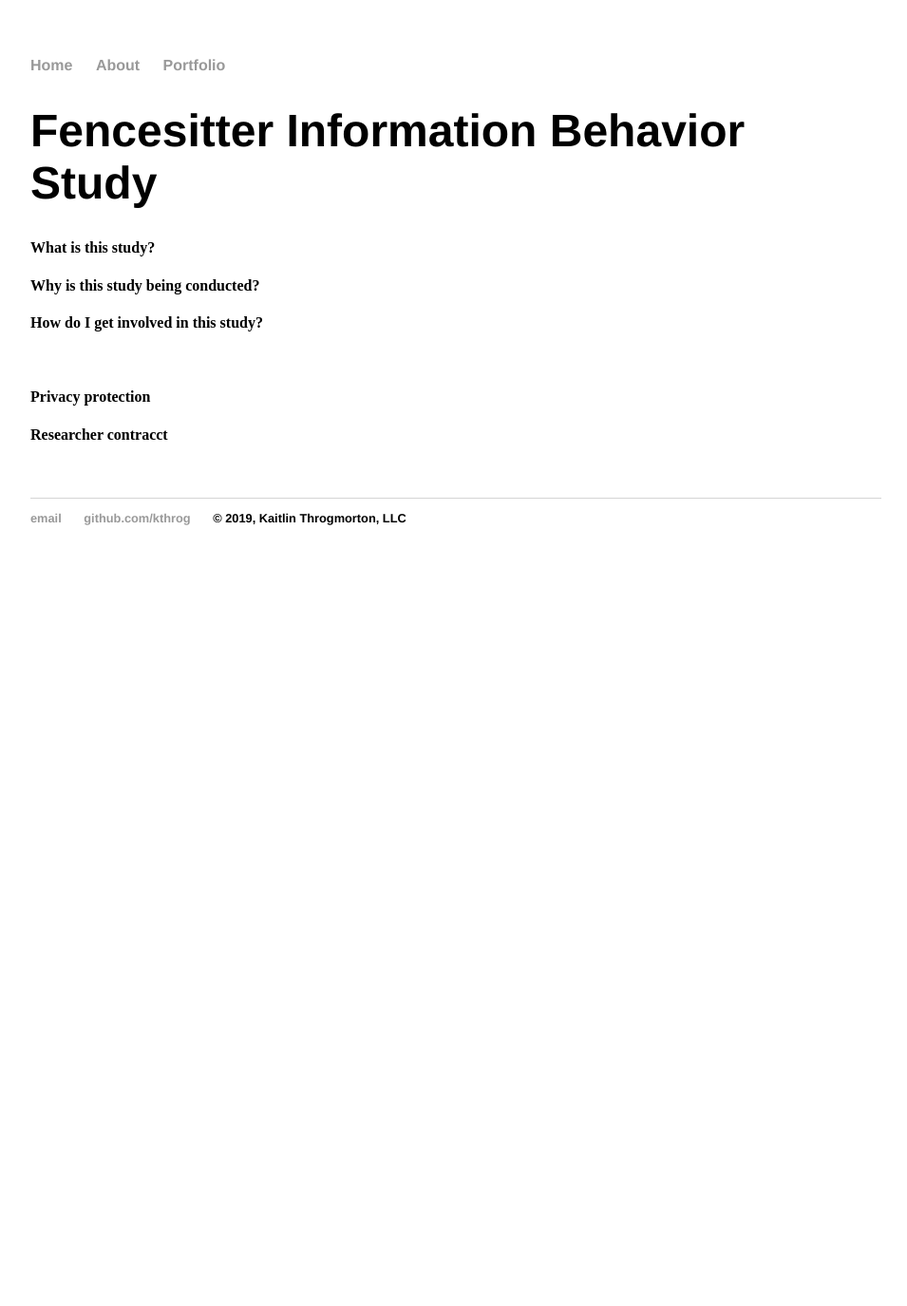
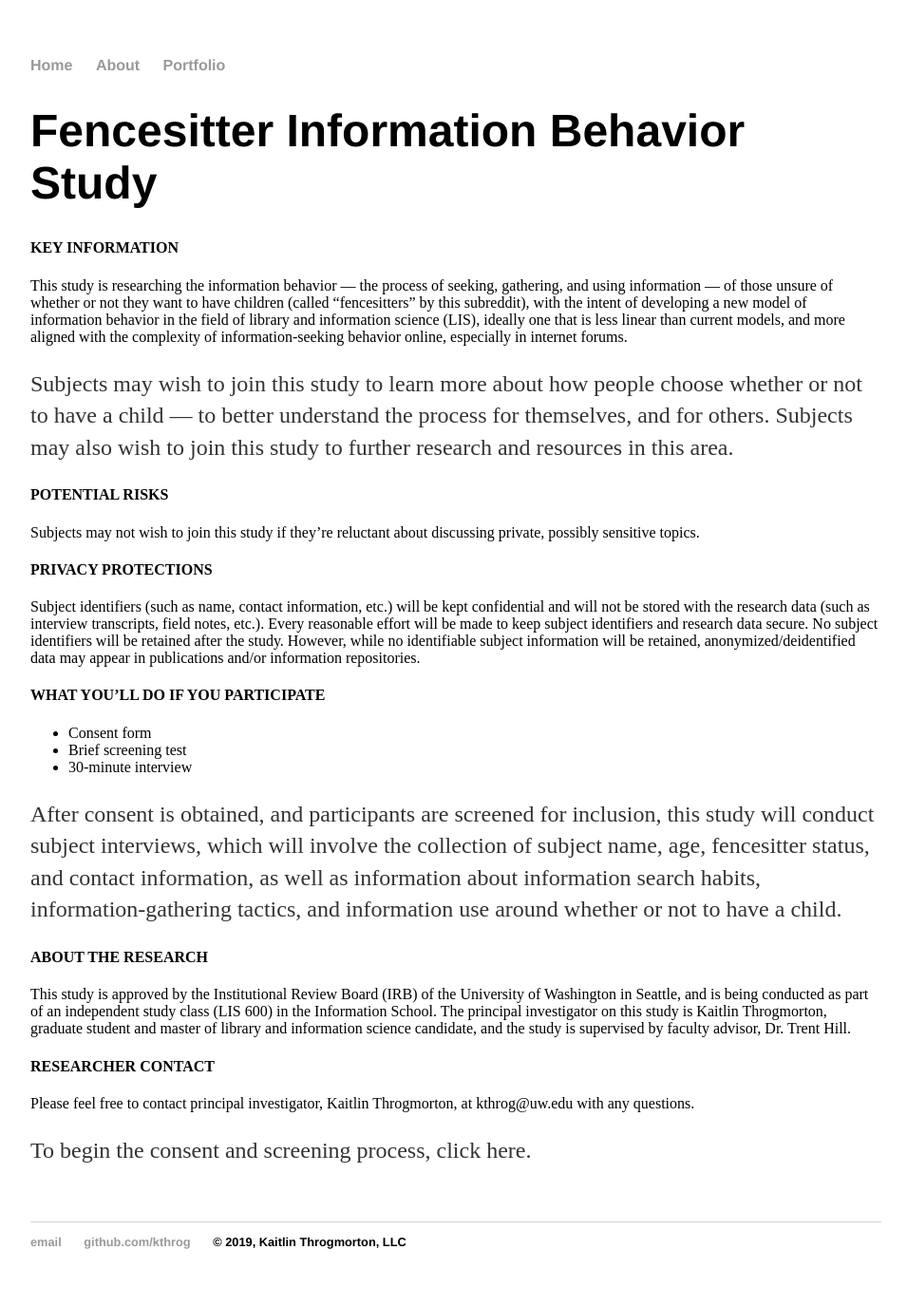
Before and after one commit to kthrog/old_site, a Jekyll site: the page built from fencesitters-infobehavior.html, in a window 1280 px wide. Shown: the whole page at 95% size, without its empty margins (160-1115 px from the left). Built offline with Jekyll 4.4.1, drawn with Linux system fonts in a browser that asks for light colours; before the commit the page ends 900 px from its top, so only the background shows below that.

Commit message:
Update fencesitters-infobehavior.html

```diff
--- a/fencesitters-infobehavior.html
+++ b/fencesitters-infobehavior.html
@@ -6,13 +6,33 @@ title: Fencesitter Information Behavior
 		<div class="portfolio">
 		<h1>Fencesitter Information Behavior Study</h1>
     <p>
-    <h4>What is this study?</h4>
-    <h4>Why is this study being conducted?</h4>
-    <h4>How do I get involved in this study?</h4>
+	<h4>KEY INFORMATION</h4>
+	This study is researching the information behavior — the process of seeking, gathering, and using information — of those unsure of    whether or not they want to have children (called “fencesitters” by this subreddit), with the intent of developing a new model of information behavior in the field of library and information science (LIS), ideally one that is less linear than current models, and more aligned with the complexity of information-seeking behavior online, especially in internet forums.
+	<p>
+	Subjects may wish to join this study to learn more about how people choose whether or not to have a child — to better understand the process for themselves, and for others. Subjects may also wish to join this study to further research and resources in this area.
+	<br>
+	<h4>POTENTIAL RISKS</h4>
+Subjects may not wish to join this study if they’re reluctant about discussing private, possibly sensitive topics.
+	<br>
+	<h4>PRIVACY PROTECTIONS</h4>
+	Subject identifiers (such as name, contact information, etc.) will be kept confidential and will not be stored with the research data (such as interview transcripts, field notes, etc.). Every reasonable effort will be made to keep subject identifiers and research data secure. No subject identifiers will be retained after the study. However, while no identifiable subject information will be retained, anonymized/deidentified data may appear in publications and/or information repositories.
+	<br>
+	<h4>WHAT YOU’LL DO IF YOU PARTICIPATE</h4>
+	<ul>
+	<li>Consent form
+	<li>Brief screening test
+	<li>30-minute interview
+	</ul>
+	<p>
+	After consent is obtained, and participants are screened for inclusion, this study will conduct subject interviews, which will involve the collection of subject name, age, fencesitter status, and contact information, as well as information about information search habits, information-gathering tactics, and information use around whether or not to have a child.
+	<br>
+	<h4>ABOUT THE RESEARCH</h4>
+	This study is approved by the Institutional Review Board (IRB) of the University of Washington in Seattle, and is being conducted as part of an independent study class (LIS 600) in the Information School. The principal investigator on this study is Kaitlin Throgmorton, graduate student and master of library and information science candidate, and the study is supervised by faculty advisor, Dr. Trent Hill.
+	<h4>RESEARCHER CONTACT</h4>
+	Please feel free to contact principal investigator, Kaitlin Throgmorton, at kthrog@uw.edu with any questions.
+	<p>
+	To begin the consent and screening process, click here.
 
-    <br>
-    <h4>Privacy protection</h4>
-    <h4>Researcher contracct</h4>
 
     <br>
     <br>
```
